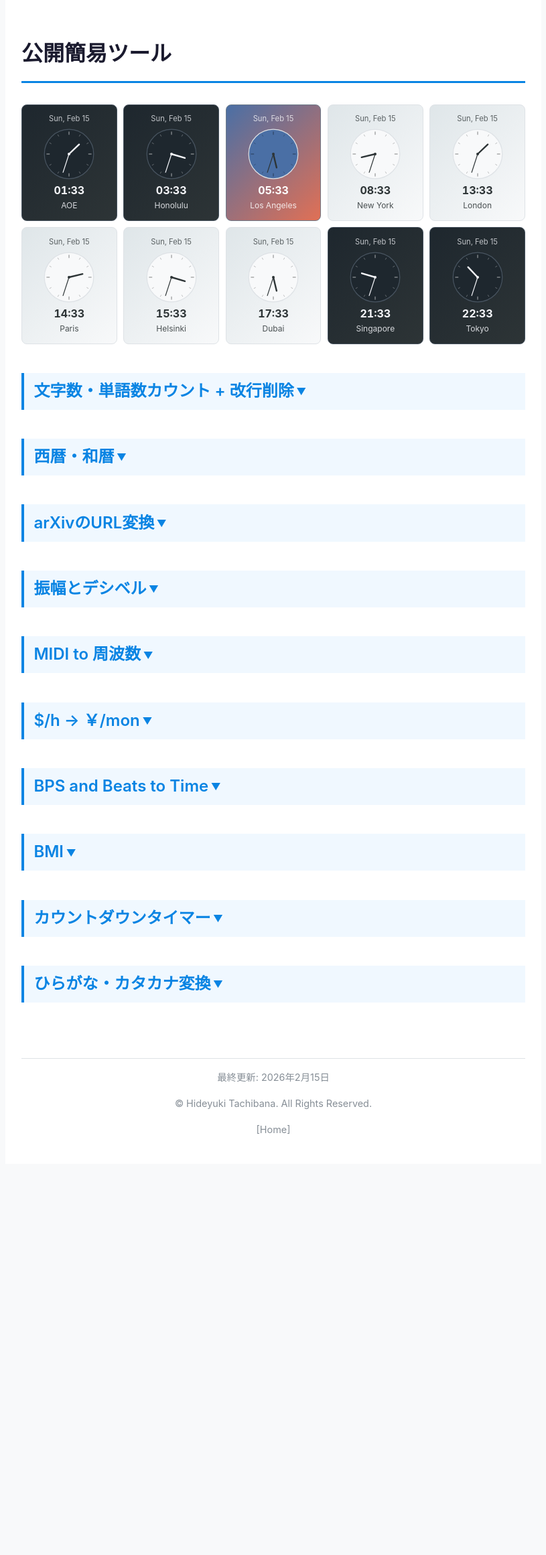
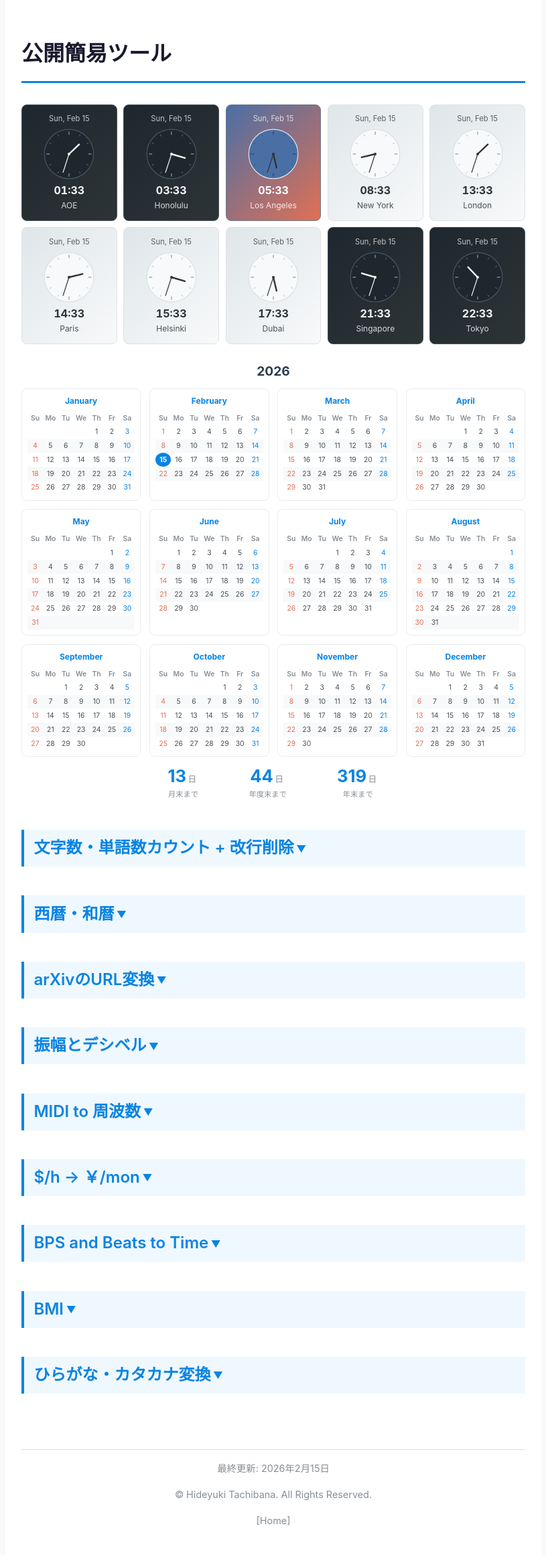
Before and after one commit to tachi-hi/tachi-hi.github.io, a Jekyll site: the page built from tools.html, in a window 1280 px wide. Shown: the whole page at 67% size, without its empty margins (232-1047 px from the left). Built offline with Jekyll 4.4.1, drawn with Linux system fonts in a browser that asks for light colours; a style sheet for code colours, icons or effects is not loaded; before the commit the page ends 1738 px from its top, so only the background shows below that.

Commit message:
年間カレンダー（祝日対応）とカウントダウンバーを追加
- 世界時計の下に年間カレンダーを表示（4列グリッド、レスポンシブ対応）
- holidays-jp APIで日本の祝日を取得し赤色+ツールチップで表示
- カウントダウンタイマーをトグルセクションから削除し、
  カレンダー下に月末・年度末・年末の残日数をコンパクトに表示

Co-Authored-By: Claude Opus 4.6 <noreply@anthropic.com>

```diff
--- a/css/style.css
+++ b/css/style.css
@@ -608,6 +608,144 @@ textarea {
 }
 
 /* ============================================
+   Yearly Calendar
+   ============================================ */
+.cal-year-title {
+  font-size: 1.2rem;
+  font-weight: 700;
+  color: #2c3e50;
+  margin: 1.5rem 0 0.6rem;
+  text-align: center;
+}
+
+.cal-grid {
+  display: grid;
+  grid-template-columns: repeat(4, 1fr);
+  gap: 0.8rem;
+}
+
+.cal-month {
+  background: #fff;
+  border: 1px solid #e9ecef;
+  border-radius: 8px;
+  padding: 0.5rem;
+}
+
+.cal-month-name {
+  font-size: 0.75rem;
+  font-weight: 700;
+  color: #0984e3;
+  text-align: center;
+  margin-bottom: 0.3rem;
+}
+
+.cal-table {
+  width: 100%;
+  border-collapse: collapse;
+  table-layout: fixed;
+  margin: 0;
+}
+
+.cal-table th,
+.cal-table td {
+  font-size: 0.65rem;
+  text-align: center;
+  padding: 0.15em 0;
+  border: none;
+  background: transparent;
+}
+
+.cal-table th {
+  color: #868e96;
+  font-weight: 600;
+}
+
+.cal-table td {
+  color: #495057;
+}
+
+.cal-today {
+  background: #0984e3 !important;
+  color: #fff !important;
+  border-radius: 50%;
+  font-weight: 700;
+}
+
+.cal-holiday {
+  color: #e17055 !important;
+  font-weight: 700;
+}
+
+.cal-holiday:not(.cal-today) {
+  background: rgba(225, 112, 85, 0.1);
+  border-radius: 50%;
+}
+
+.cal-sun {
+  color: #e17055 !important;
+}
+
+.cal-sat {
+  color: #0984e3 !important;
+}
+
+.cal-today.cal-sun,
+.cal-today.cal-sat,
+.cal-today.cal-holiday {
+  color: #fff !important;
+}
+
+@media (max-width: 800px) {
+  .cal-grid {
+    grid-template-columns: repeat(3, 1fr);
+  }
+}
+
+@media (max-width: 500px) {
+  .cal-grid {
+    grid-template-columns: repeat(2, 1fr);
+  }
+}
+
+/* ============================================
+   Countdown bar
+   ============================================ */
+#countdown-bar {
+  display: flex;
+  justify-content: center;
+  gap: 1.5rem;
+  margin: 1rem 0 0.5rem;
+}
+
+.countdown-item {
+  display: flex;
+  align-items: baseline;
+  gap: 0.15rem;
+  flex-wrap: wrap;
+  justify-content: center;
+}
+
+.countdown-days {
+  font-size: 1.6rem;
+  font-weight: 700;
+  color: #0984e3;
+  line-height: 1;
+}
+
+.countdown-unit {
+  font-size: 0.8rem;
+  color: #868e96;
+  margin-right: 0.2rem;
+}
+
+.countdown-label {
+  font-size: 0.7rem;
+  color: #868e96;
+  width: 100%;
+  text-align: center;
+}
+
+/* ============================================
    Responsive
    ============================================ */
 @media (max-width: 600px) {
--- a/js/tools.js
+++ b/js/tools.js
@@ -458,57 +458,130 @@ document.addEventListener("DOMContentLoaded", function () {
   }
 
   // ============================================
-  // Countdown timer
+  // Yearly Calendar (with Japanese holidays)
   // ============================================
-  function getDiffYearDays(endStr) {
+  function renderYearlyCalendar(holidays) {
+    var container = document.getElementById("yearly-calendar");
+    if (!container) return;
     var now = new Date();
-    var end = new Date(endStr);
-    var yearDiff = end.getFullYear() - now.getFullYear();
-    end.setFullYear(now.getFullYear());
-    var daysDiff = Math.ceil((end - now) / (1000 * 60 * 60 * 24));
-    var tmp = daysDiff + yearDiff * 365;
-    yearDiff = Math.floor(tmp / 365);
-    daysDiff = tmp % 365;
-    return (yearDiff !== 0 ? yearDiff + "年 " : "") + daysDiff + "日";
+    var year = now.getFullYear();
+    var todayKey = year + "-" + (now.getMonth() + 1) + "-" + now.getDate();
+    var dayLabels = ["Su", "Mo", "Tu", "We", "Th", "Fr", "Sa"];
+    var monthNames = [
+      "January", "February", "March", "April", "May", "June",
+      "July", "August", "September", "October", "November", "December"
+    ];
+    // Convert holidays from "YYYY-MM-DD" keys to "YYYY-M-D" for easy lookup
+    var holidayMap = {};
+    if (holidays) {
+      Object.keys(holidays).forEach(function (key) {
+        var parts = key.split("-");
+        var normalized = parseInt(parts[0]) + "-" + parseInt(parts[1]) + "-" + parseInt(parts[2]);
+        holidayMap[normalized] = holidays[key];
+      });
+    }
+    var html = '<div class="cal-year-title">' + year + '</div><div class="cal-grid">';
+    for (var m = 0; m < 12; m++) {
+      html += '<div class="cal-month">';
+      html += '<div class="cal-month-name">' + monthNames[m] + '</div>';
+      html += '<table class="cal-table"><thead><tr>';
+      for (var d = 0; d < 7; d++) {
+        html += '<th>' + dayLabels[d] + '</th>';
+      }
+      html += '</tr></thead><tbody>';
+      var first = new Date(year, m, 1);
+      var startDay = first.getDay();
+      var daysInMonth = new Date(year, m + 1, 0).getDate();
+      var day = 1;
+      for (var row = 0; row < 6; row++) {
+        if (day > daysInMonth) break;
+        html += '<tr>';
+        for (var col = 0; col < 7; col++) {
+          if ((row === 0 && col < startDay) || day > daysInMonth) {
+            html += '<td></td>';
+          } else {
+            var key = year + "-" + (m + 1) + "-" + day;
+            var cls = "";
+            var title = "";
+            if (key === todayKey) cls = " cal-today";
+            if (holidayMap[key]) {
+              cls += " cal-holiday";
+              title = ' title="' + holidayMap[key] + '"';
+            }
+            if (col === 0) cls += " cal-sun";
+            if (col === 6) cls += " cal-sat";
+            html += '<td class="' + cls.trim() + '"' + title + '>' + day + '</td>';
+            day++;
+          }
+        }
+        html += '</tr>';
+      }
+      html += '</tbody></table></div>';
+    }
+    html += '</div>';
+    container.innerHTML = html;
   }
 
-  function getRaigetsu() {
+  if (document.getElementById("yearly-calendar")) {
     var now = new Date();
-    return (now.getMonth() + 2) + "/1/" + now.getFullYear();
+    var year = now.getFullYear();
+    var apiUrl = "https://holidays-jp.github.io/api/v1/" + year + "/date.json";
+    // Render immediately without holidays, then update with holidays
+    renderYearlyCalendar(null);
+    fetch(apiUrl)
+      .then(function (res) { return res.json(); })
+      .then(function (holidays) { renderYearlyCalendar(holidays); })
+      .catch(function () { /* holidays unavailable, calendar already rendered */ });
   }
 
-  function getNenmatsu() {
+  // ============================================
+  // Countdown bar (below calendar)
+  // ============================================
+  function daysUntil(target) {
     var now = new Date();
-    return "12/31/" + now.getFullYear();
+    now.setHours(0, 0, 0, 0);
+    var diff = Math.ceil((target - now) / (1000 * 60 * 60 * 24));
+    return diff;
   }
 
-  function getNendomatsu() {
+  function renderCountdownBar() {
+    var bar = document.getElementById("countdown-bar");
+    if (!bar) return;
     var now = new Date();
     var year = now.getFullYear();
-    var endOfFY = new Date(year, 2, 31);
-    if (now > endOfFY) {
-      year += 1;
+    var month = now.getMonth();
+
+    // 月末
+    var endOfMonth = new Date(year, month + 1, 0);
+    var daysMonth = daysUntil(endOfMonth);
+
+    // 年末
+    var endOfYear = new Date(year, 11, 31);
+    var daysYear = daysUntil(endOfYear);
+
+    // 年度末 (3/31)
+    var fyYear = (month >= 3) ? year + 1 : year;
+    var endOfFY = new Date(fyYear, 2, 31);
+    var daysFY = daysUntil(endOfFY);
+
+    var items = [
+      { label: "月末まで", days: daysMonth },
+      { label: "年度末まで", days: daysFY },
+      { label: "年末まで", days: daysYear },
+    ];
+
+    var html = "";
+    for (var i = 0; i < items.length; i++) {
+      html += '<div class="countdown-item">' +
+        '<div class="countdown-days">' + items[i].days + '</div>' +
+        '<div class="countdown-unit">日</div>' +
+        '<div class="countdown-label">' + items[i].label + '</div>' +
+        '</div>';
     }
-    return "3/31/" + year;
+    bar.innerHTML = html;
   }
 
-  function countDown() {
-    var output =
-      "<table>" +
-      "<tr><td>来月1日まで</td><td>" + getDiffYearDays(getRaigetsu()) + "</td></tr>" +
-      "<tr><td>大晦日まで</td><td>" + getDiffYearDays(getNenmatsu()) + "</td></tr>" +
-      "<tr><td>年度末まで</td><td>" + getDiffYearDays(getNendomatsu()) + "</td></tr>" +
-      "<tr><td>2035年9月21日（皆既日食）まで</td><td>" + getDiffYearDays("9/21/2035") + "</td></tr>" +
-      "<tr><td>2038年1月19日（32bit time_tがオーバーフロー）まで</td><td>" + getDiffYearDays("1/19/2038") + "</td></tr>" +
-      "<tr><td>2041年10月25日（金環食）まで</td><td>" + getDiffYearDays("10/25/2041") + "</td></tr>" +
-      "<tr><td>2061年7月28日（ハレー彗星地球接近）まで</td><td>" + getDiffYearDays("7/28/2061") + "</td></tr>" +
-      "</table>";
-    var el = document.getElementById("TimeLeft");
-    if (el) el.innerHTML = output;
-    setTimeout(countDown, 1000);
-  }
-
-  countDown();
+  renderCountdownBar();
 
   // ============================================
   // ひらがな・カタカナ変換
--- a/tools.html
+++ b/tools.html
@@ -8,6 +8,10 @@ custom_js: js/tools.js
 <h1>公開簡易ツール</h1>
 
 <div id="timelist" class="clock-grid"></div>
+
+<div id="yearly-calendar"></div>
+
+<div id="countdown-bar"></div>
 
 <div class="topic"><h2>文字数・単語数カウント + 改行削除</h2><div class="toggle-content hidden">
 <ul>
@@ -80,10 +84,6 @@ Beats: <input id="n_beats" type="number" style="width: 5em">
 
 </div></div>
 
-<div class="topic"><h2>カウントダウンタイマー</h2><div class="toggle-content hidden">
-  <span>（うるう年などは正確には考慮していない目安の日数）</span>
-  <span id="TimeLeft"></span>
-</div></div>
 
 <div class="topic"><h2>ひらがな・カタカナ変換</h2><div class="toggle-content hidden">
 入力：<textarea id="kana_input" cols="50" rows="2"></textarea><br>
```
